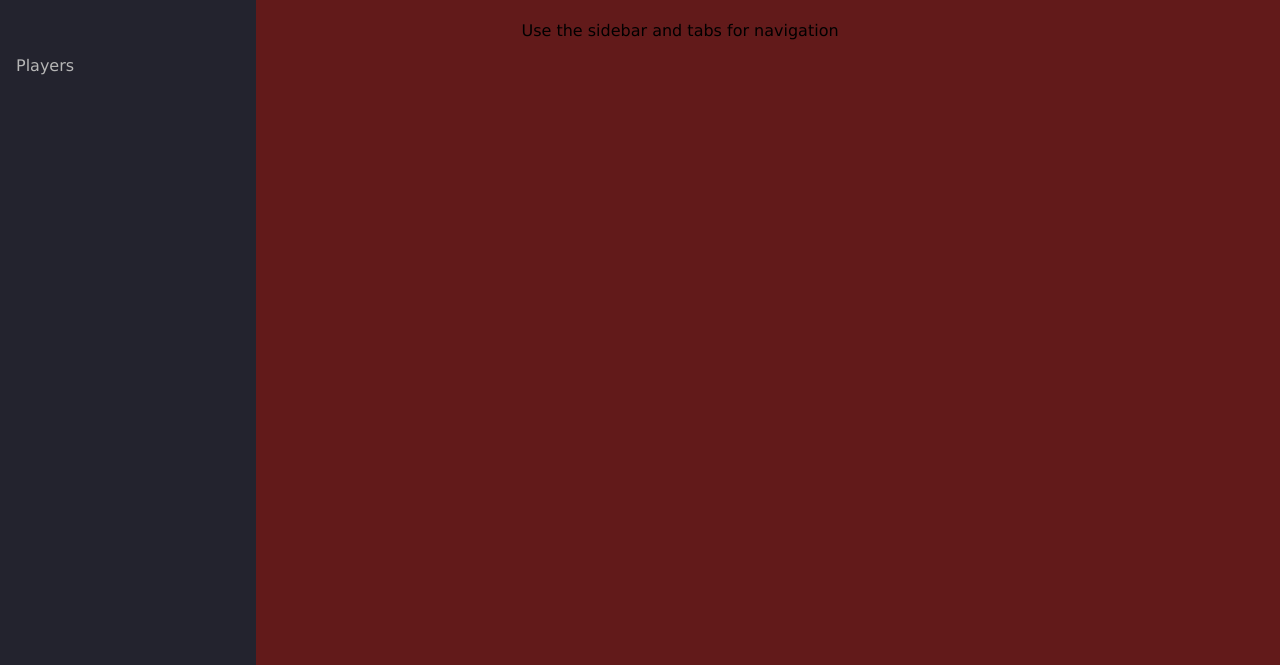
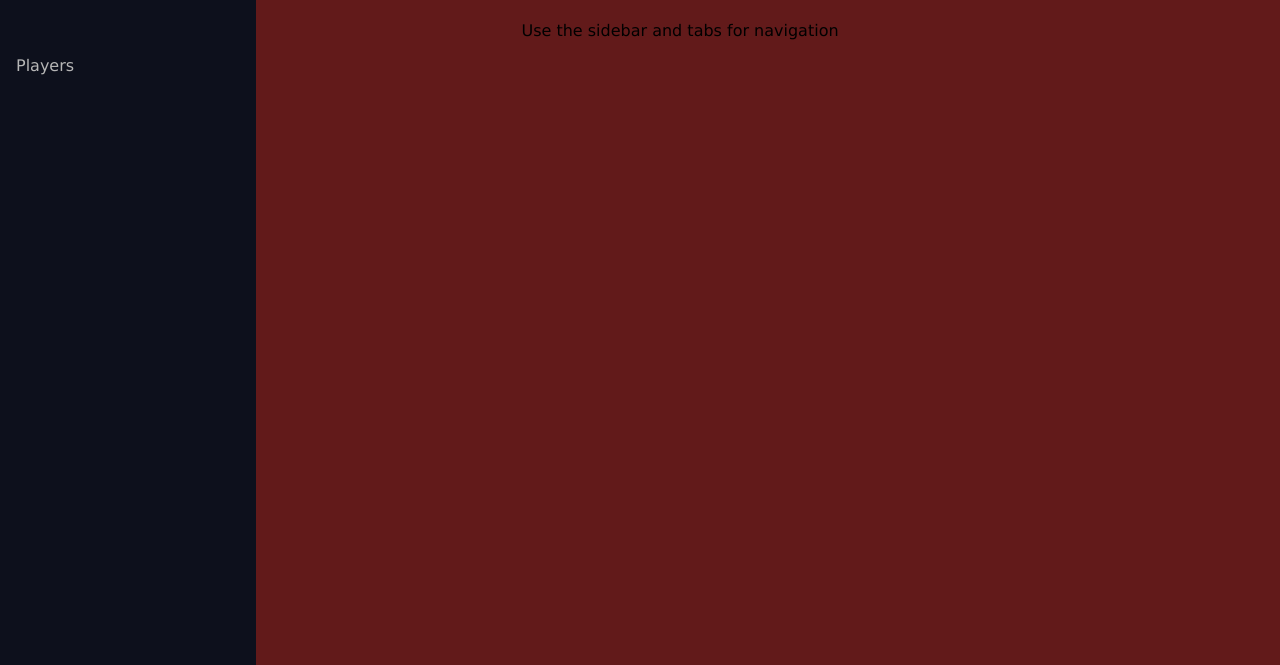
Before and after one commit to PangolinGamer9/Strategy-of-War, a plain HTML site: page index.html in a window 1280 px wide. Shown: the part 135-800 px from the top of the page. Drawn offline with Linux system fonts and the light colour scheme.

Commit message:
Update style.css

```diff
--- a/style.css
+++ b/style.css
@@ -4,7 +4,7 @@
 
     --text-primary: #b6b6b6;
     --text-secondary: #ececec;
-    --bg-primary: #23232e;
+    --bg-primary: #0d101c;
     --bg-secondary: #141418;
 
 }
```
